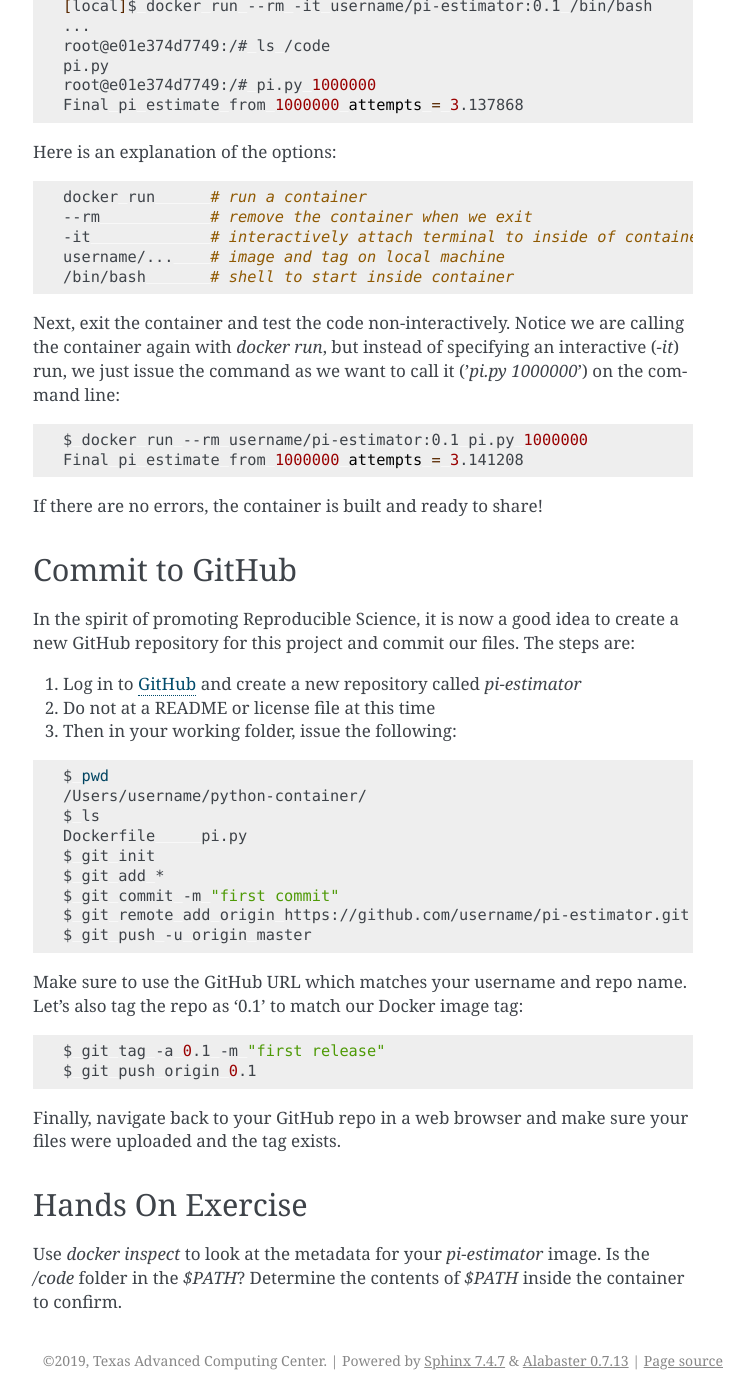
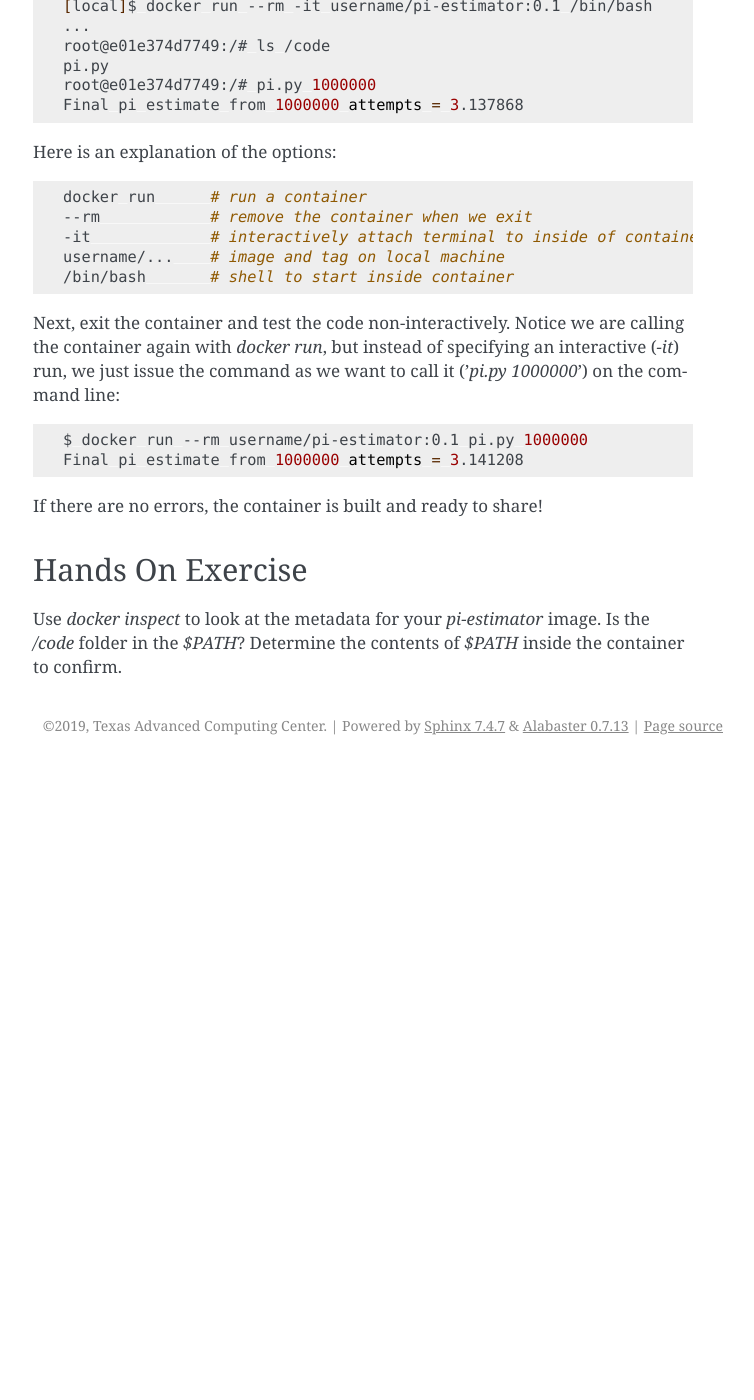
Before and after one commit to TACC/containers_at_tacc, a Sphinx documentation site: the page built from docs/containerize-your-code/build_from_dockerfile.rst, in a window 1280 px wide and 1400 px high, scrolled down 3418 px. Shown: the whole window, without its empty margins (387-1141 px from the left). Built offline with Sphinx 7.4.7, drawn with Linux system fonts in a browser that asks for light colours; after the commit the page ends 4183 px from its top, so only the background shows below that.

Commit message:
removing github bits from build page

```diff
--- a/docs/containerize-your-code/build_from_dockerfile.rst
+++ b/docs/containerize-your-code/build_from_dockerfile.rst
@@ -212,41 +212,6 @@ the command line:
 
 If there are no errors, the container is built and ready to share!
 
-
-Commit to GitHub
-----------------
-
-In the spirit of promoting Reproducible Science, it is now a good idea to create
-a new GitHub repository for this project and commit our files. The steps are:
-
-1. Log in to `GitHub <https://github.com/>`_ and create a new repository called *pi-estimator*
-2. Do not at a README or license file at this time
-3. Then in your working folder, issue the following:
-
-.. code-block:: bash
-
-   $ pwd
-   /Users/username/python-container/
-   $ ls
-   Dockerfile     pi.py
-   $ git init
-   $ git add *
-   $ git commit -m "first commit"
-   $ git remote add origin https://github.com/username/pi-estimator.git
-   $ git push -u origin master
-
-Make sure to use the GitHub URL which matches your username and repo name.
-Let's also tag the repo as '0.1' to match our Docker image tag:
-
-.. code-block:: bash
-
-   $ git tag -a 0.1 -m "first release"
-   $ git push origin 0.1
-
-Finally, navigate back to your GitHub repo in a web browser and make sure your
-files were uploaded and the tag exists.
-
-
 Hands On Exercise
 -----------------
 
```
